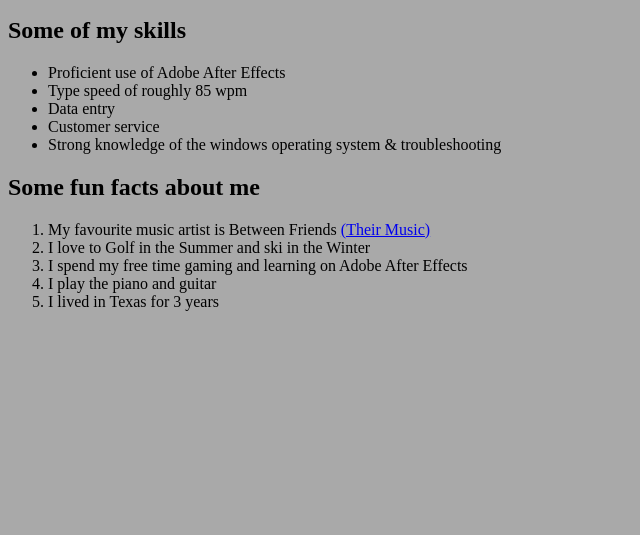
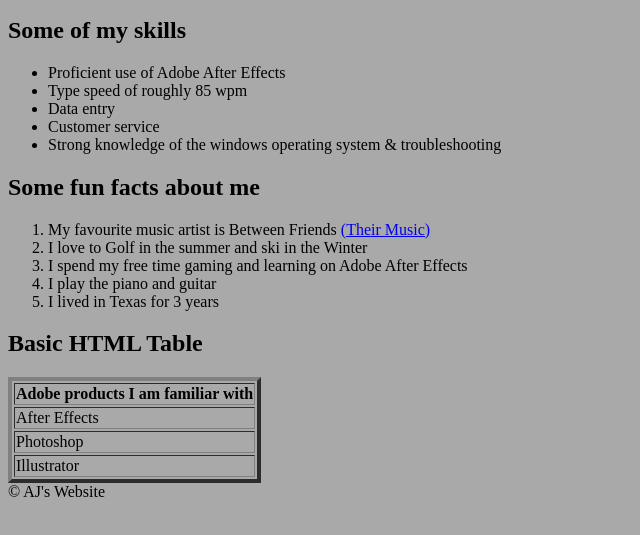
Before and after one commit to AnthonyGordonbit/HTML-Lab, a plain HTML site: page about.html in a window 1280 px wide. Shown: the part 101-636 px from the top of the page, without its empty margins (0-640 px from the left). Drawn offline with Linux system fonts and the light colour scheme.

Commit message:
Additions to about.html, index.html and resume.html as well as a css addition

```diff
--- a/about.html
+++ b/about.html
@@ -33,9 +33,41 @@
 
     <ol>
         <li>My favourite music artist is Between Friends <a href="https://open.spotify.com/artist/2HkSsS8O2U2gPhnCGVN5vn" target="_blank">(Their Music)</a></li>
-        <li>I love to Golf in the Summer and ski in the Winter</li>
+        <li>I love to Golf in the summer and ski in the Winter</li>
         <li>I spend my free time gaming and learning on Adobe After Effects</li>
         <li>I play the piano and guitar</li>
         <li>I lived in Texas for 3 years</li>
     </ol>
 </section>
+
+<section>
+    <h1>Basic HTML Table</h1>
+
+    <table border="4">
+        <thead>
+            <tr>
+                <th>Adobe products I am familiar with</th>
+
+            </tr>
+        </thead>
+        <tbody>
+            <tr>
+                <td>After Effects</td>
+
+            </tr>
+            <tr>
+                <td>Photoshop</td>
+
+            </tr>
+            <tr>
+                <td>Illustrator</td>
+
+            </tr>
+        </tbody>
+    </table>
+
+</section>
+
+<footer>
+    &copy AJ's Website
+</footer>
```
Also changed, not shown: index.html (+9 -2 lines), resume.html (+33 -2 lines), style.css (added, +7 -0 lines), 2 other files.
